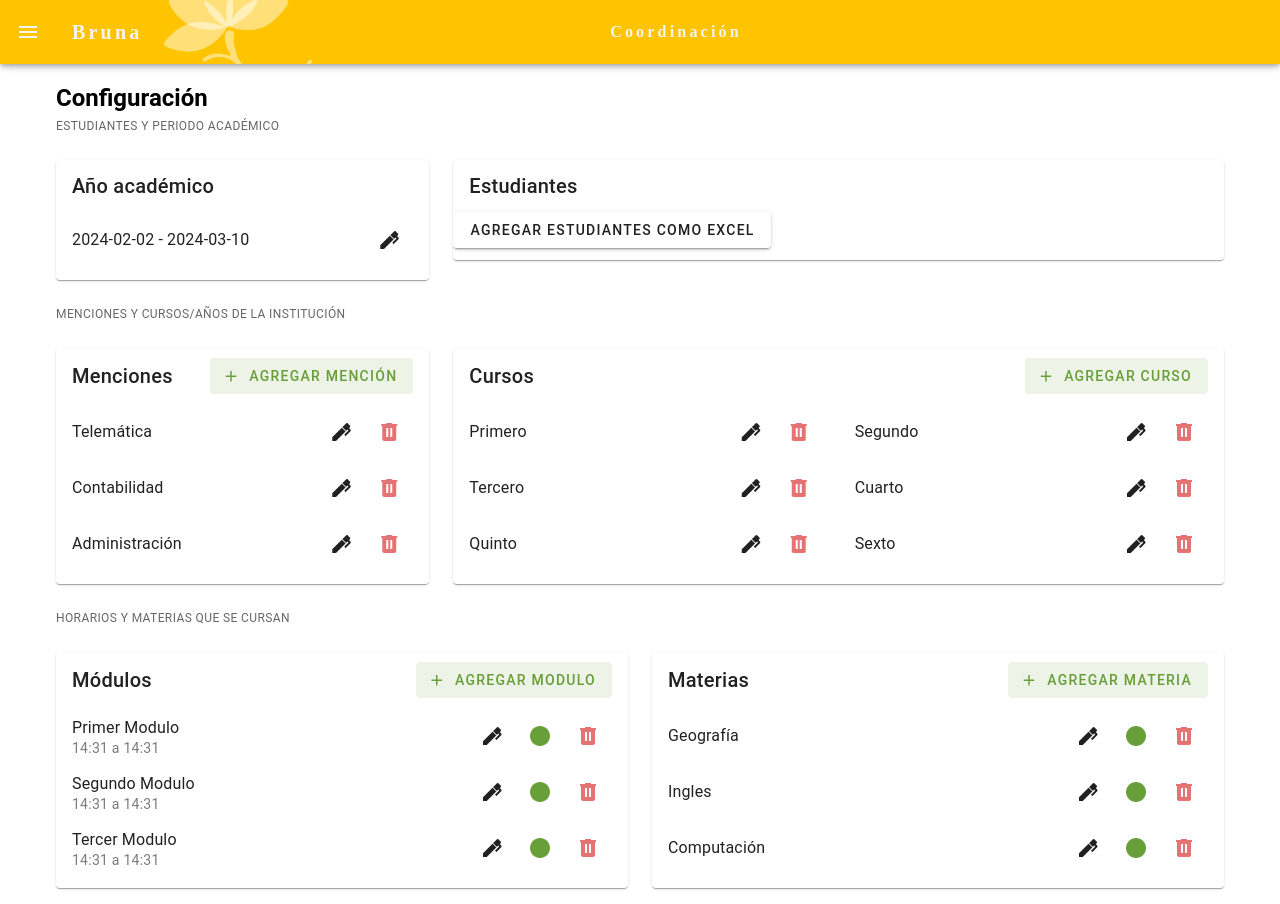
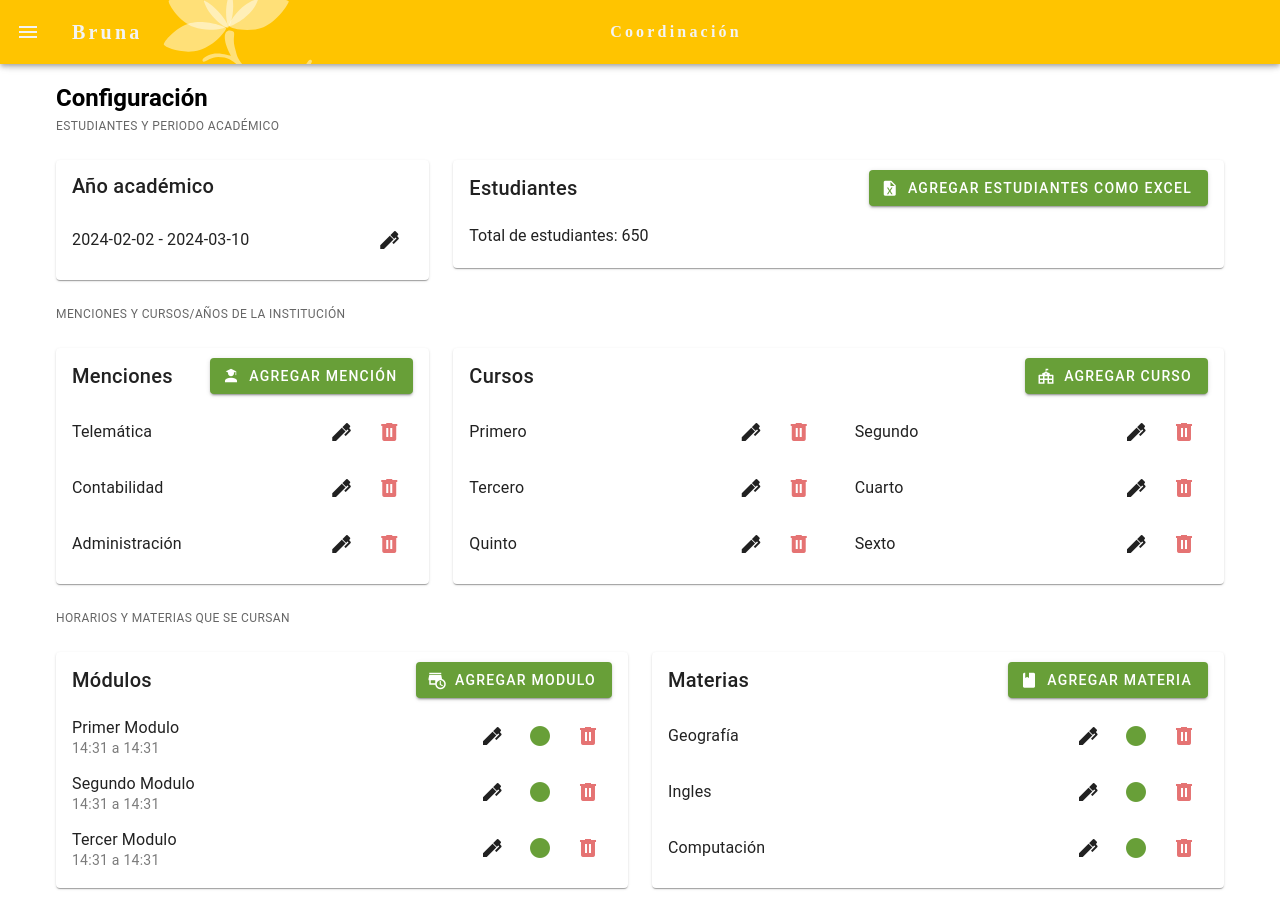
Before and after one commit to Bruna-team/Brunapp, a Vue app: page /configuracion in a window 1280 px wide. Built offline with nearby package versions, Linux system fonts and the light colour scheme; a web font is replaced by a local one.

Commit message:
Agregados iconos a los botones de configuración

```diff
--- a/src/views/VistaConfiguracion.vue
+++ b/src/views/VistaConfiguracion.vue
@@ -156,7 +156,16 @@ function AgregarCurso() {
         </v-col>
         <v-col>
           <v-card title="Estudiantes" class="pb-3">
-            <v-btn text="Agregar estudiantes como excel"/>
+            <template #append>
+              <v-btn
+                prepend-icon="mdi-file-excel"
+                text="Agregar estudiantes como excel"
+                color="secundario"
+              />
+            </template>
+            <v-list-item>
+              Total de estudiantes: 650
+            </v-list-item>
           </v-card>
         </v-col>
         <v-col cols="12">
@@ -166,9 +175,7 @@ function AgregarCurso() {
           <v-card title="Menciones" class="pb-3">
             <template #append>
               <v-btn
-                block
-                variant="tonal"
-                prepend-icon="mdi-plus"
+                prepend-icon="mdi-account-school"
                 text="Agregar mención"
                 color="secundario"
                 @click="AgregarMencion()"
@@ -209,9 +216,7 @@ function AgregarCurso() {
           <v-card title="Cursos" class="pb-3">
             <template #append>
               <v-btn
-                block
-                variant="tonal"
-                prepend-icon="mdi-plus"
+                prepend-icon="mdi-town-hall"
                 text="Agregar curso"
                 color="secundario"
                 @click="AgregarCurso()"
@@ -258,9 +263,7 @@ function AgregarCurso() {
           <v-card title="Módulos" class="pb-3">
             <template #append>
               <v-btn
-                block
-                variant="tonal"
-                prepend-icon="mdi-plus"
+                prepend-icon="mdi-store-clock"
                 text="Agregar modulo"
                 color="secundario"
                 @click="AgregarModulo()"
@@ -334,9 +337,7 @@ function AgregarCurso() {
           <v-card title="Materias" class="pb-3">
             <template #append>
               <v-btn
-                block
-                variant="tonal"
-                prepend-icon="mdi-plus"
+                prepend-icon="mdi-book"
                 text="Agregar materia"
                 color="secundario"
                 @click="AgregarMaterias()"
```
